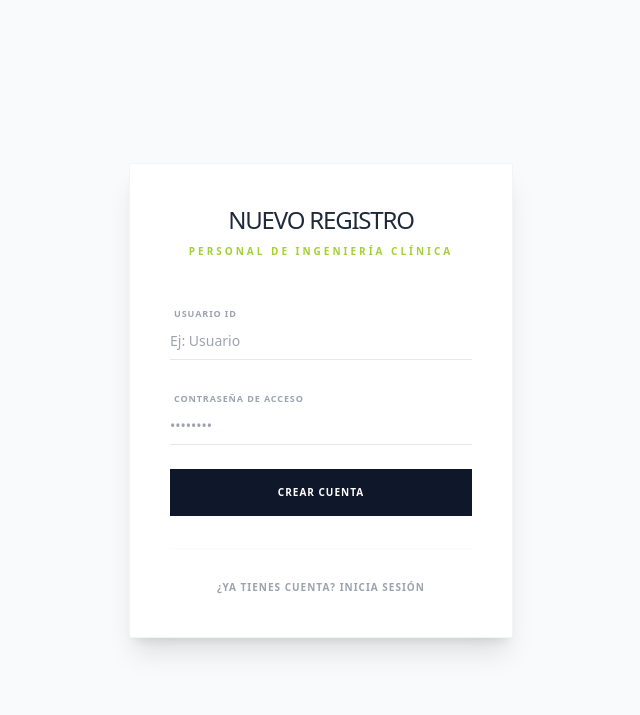
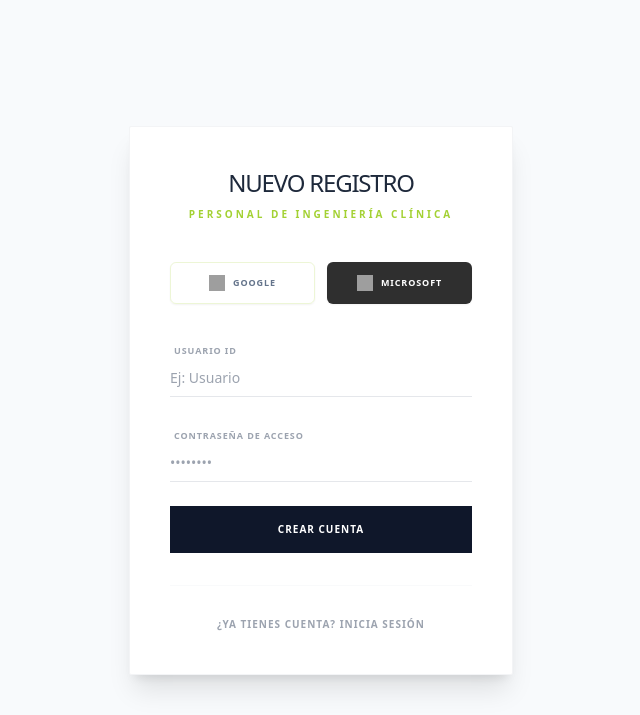
Before and after one commit to valeriasamano/semg_bioinstrudigital, a Flask app: page /registro in a window 1280 px wide. Shown: the top 715 px of the page, without its empty margins (319-959 px from the left). Run offline with Flask 3, Linux system fonts and the light colour scheme; some libraries are stand-ins or nearby versions; grey boxes are pictures that could not be loaded.

Commit message:
Update registro.html

```diff
--- a/templates/registro.html
+++ b/templates/registro.html
@@ -10,6 +10,18 @@
         <div class="text-center mb-10">
             <h2 class="text-2xl font-light text-slate-800 uppercase tracking-tighter">Nuevo Registro</h2>
             <p class="text-[10px] text-[#A3D133] font-bold uppercase tracking-[0.3em] mt-2">Personal de Ingeniería Clínica</p>
+        </div>
+
+        <!-- BOTONES SOCIALES PARA REGISTRO -->
+        <div class="grid grid-cols-2 gap-3 mb-8">
+            <button onclick="loginGoogle()" class="flex items-center justify-center gap-2 border border-[#A3D133]/20 py-3 rounded-md hover:bg-[#A3D133]/5 transition-all shadow-sm">
+                <img src="https://www.svgrepo.com/show/475656/google-color.svg" class="w-4 h-4">
+                <span class="text-[9px] font-black uppercase tracking-widest text-slate-500">Google</span>
+            </button>
+            <button onclick="loginMicrosoft()" class="flex items-center justify-center gap-2 bg-[#2F2F2F] py-3 rounded-md hover:bg-black transition-all shadow-sm">
+                <img src="https://www.svgrepo.com/show/331495/microsoft.svg" class="w-4 h-4">
+                <span class="text-[9px] font-black uppercase tracking-widest text-white">Microsoft</span>
+            </button>
         </div>
 
         <form method="POST" class="space-y-6">
@@ -28,5 +40,31 @@
             <a href="/login" class="text-[10px] font-bold text-gray-400 hover:text-blue-500 transition uppercase tracking-widest">¿Ya tienes cuenta? Inicia sesión</a>
         </div>
     </div>
+
+    <!-- SDK DE FIREBASE (MISMA CONFIG QUE LOGIN) -->
+    <script type="module">
+        import { initializeApp } from "https://www.gstatic.com/firebasejs/12.13.0/firebase-app.js";
+        import { getAuth, signInWithPopup, GoogleAuthProvider, OAuthProvider } from "https://www.gstatic.com/firebasejs/12.13.0/firebase-auth.js";
+
+        const firebaseConfig = {
+            apiKey: "AIzaSyB18-JLdzix9vqyp11VBEcjXiVAm4p8dEg",
+            authDomain: "bioinstrudigitaleq6.firebaseapp.com",
+            projectId: "bioinstrudigitaleq6",
+            storageBucket: "bioinstrudigitaleq6.firebasestorage.app",
+            messagingSenderId: "993054277520",
+            appId: "1:993054277520:web:be3101c71dbfd8f6557d15",
+            measurementId: "G-XEGYMBG40J"
+        };
+
+        const app = initializeApp(firebaseConfig);
+        const auth = getAuth(app);
+
+        window.loginGoogle = () => {
+            signInWithPopup(auth, new GoogleAuthProvider()).then(() => window.location.href = "/");
+        };
+        window.loginMicrosoft = () => {
+            signInWithPopup(auth, new OAuthProvider('microsoft.com')).then(() => window.location.href = "/");
+        };
+    </script>
 </body>
 </html>
```
